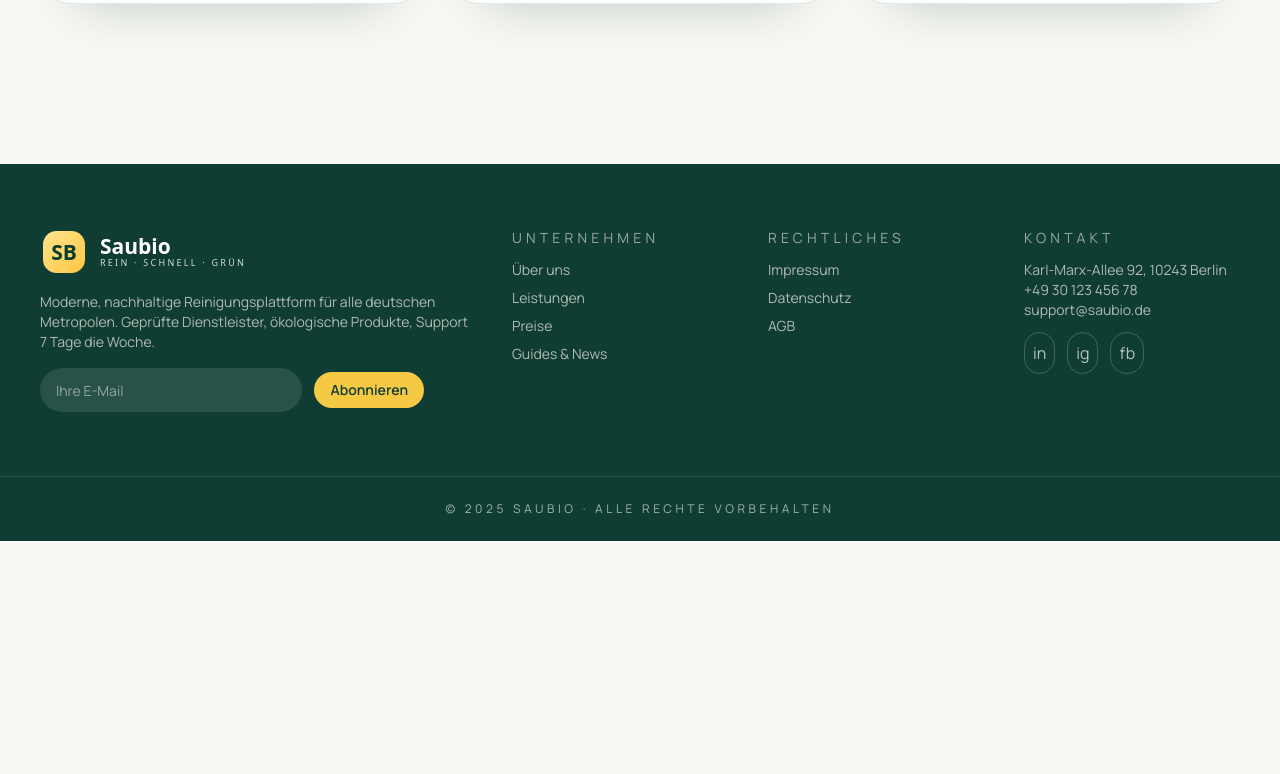
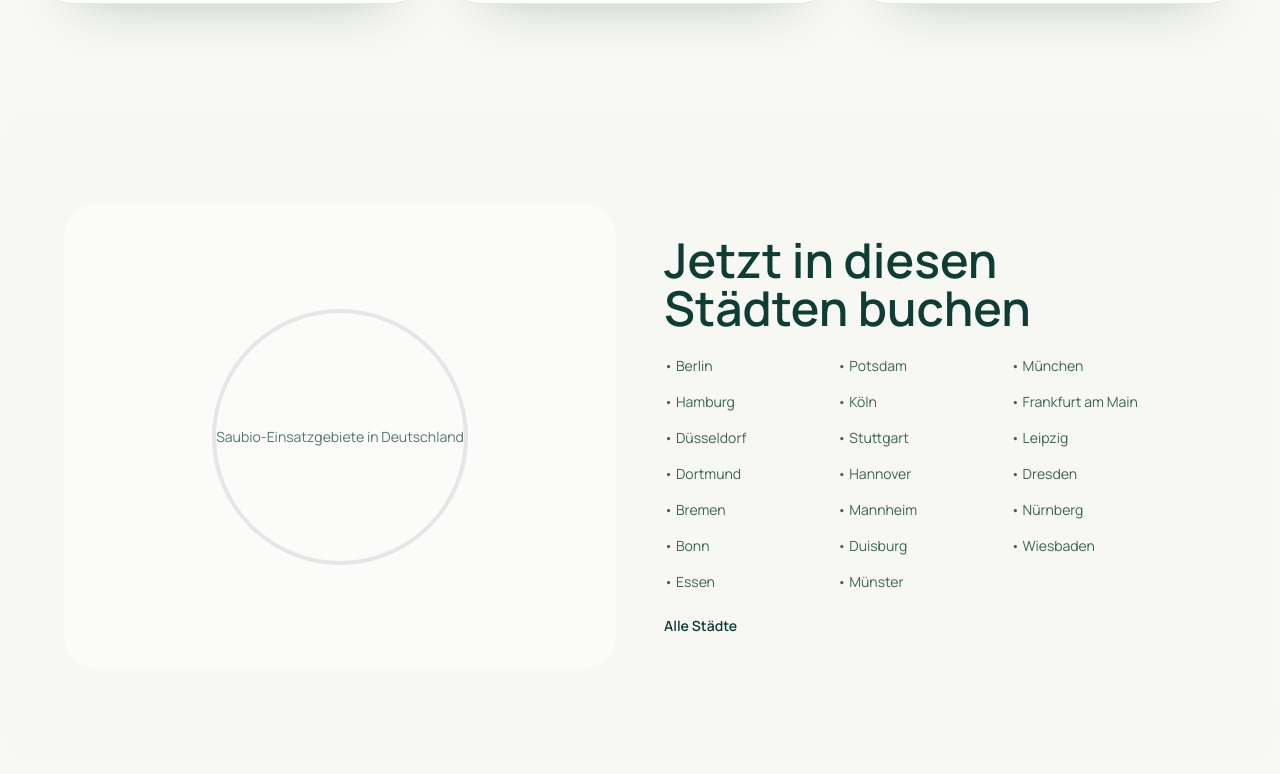
Before and after one commit to princeblack/saubio-frontend, a Next.js app: page / in a window 1280 px wide. Shown: the part 4886-5660 px from the top of the page. Before the commit the page ends 5427 px from the top, so only its background shows below. Built offline with nearby package versions, Linux system fonts and the light colour scheme; what world-countries would draw is missing.

Commit message:
feat: add cities section

```diff
--- a/libs/config/src/locales/de/translation.json
+++ b/libs/config/src/locales/de/translation.json
@@ -17,6 +17,33 @@
       "admin": "Admin-Console",
       "employee": "Operations-Konsole"
     }
+  },
+  "cities": {
+    "title": "Jetzt in diesen Städten buchen",
+    "list": [
+      "Berlin",
+      "Potsdam",
+      "München",
+      "Hamburg",
+      "Köln",
+      "Frankfurt am Main",
+      "Düsseldorf",
+      "Stuttgart",
+      "Leipzig",
+      "Dortmund",
+      "Hannover",
+      "Dresden",
+      "Bremen",
+      "Mannheim",
+      "Nürnberg",
+      "Bonn",
+      "Duisburg",
+      "Wiesbaden",
+      "Essen",
+      "Münster"
+    ],
+    "mapText": "Saubio-Einsatzgebiete in Deutschland",
+    "link": "Alle Städte"
   },
   "benefits": {
     "heading": "Saubio",
--- a/libs/config/src/locales/en/translation.json
+++ b/libs/config/src/locales/en/translation.json
@@ -17,6 +17,33 @@
       "admin": "Admin console",
       "employee": "Operations console"
     }
+  },
+  "cities": {
+    "title": "Book Saubio in these cities",
+    "list": [
+      "Berlin",
+      "Potsdam",
+      "Munich",
+      "Hamburg",
+      "Cologne",
+      "Frankfurt am Main",
+      "Düsseldorf",
+      "Stuttgart",
+      "Leipzig",
+      "Dortmund",
+      "Hanover",
+      "Dresden",
+      "Bremen",
+      "Mannheim",
+      "Nuremberg",
+      "Bonn",
+      "Duisburg",
+      "Wiesbaden",
+      "Essen",
+      "Münster"
+    ],
+    "mapText": "Saubio coverage map",
+    "link": "All cities"
   },
   "benefits": {
     "heading": "Saubio",
--- a/libs/config/src/locales/fr/translation.json
+++ b/libs/config/src/locales/fr/translation.json
@@ -17,6 +17,33 @@
       "admin": "Back-office admin",
       "employee": "Console opérations"
     }
+  },
+  "cities": {
+    "title": "Saubio est disponible dans ces villes",
+    "list": [
+      "Berlin",
+      "Potsdam",
+      "Munich",
+      "Hamburg",
+      "Köln",
+      "Frankfurt am Main",
+      "Düsseldorf",
+      "Stuttgart",
+      "Leipzig",
+      "Dortmund",
+      "Hannover",
+      "Dresden",
+      "Bremen",
+      "Mannheim",
+      "Nürnberg",
+      "Bonn",
+      "Duisburg",
+      "Wiesbaden",
+      "Essen",
+      "Münster"
+    ],
+    "mapText": "Carte des principales zones Saubio",
+    "link": "Voir toutes les villes"
   },
   "benefits": {
     "heading": "Saubio",
--- a/src/app/page.tsx
+++ b/src/app/page.tsx
@@ -1,6 +1,7 @@
 import {
   AboutSection,
   BenefitsSection,
+  CitiesSection,
   FinalCta,
   HeroSection,
   HowItWorks,
@@ -26,6 +27,7 @@ export default function HomePage() {
         <ServiceGrid />
         <MatchingModes />
         <Testimonials />
+        <CitiesSection />
         {/* <FinalCta /> */}
       </main>
       <SiteFooter />
--- /dev/null
+++ b/src/components/landing/CitiesSection.tsx
@@ -0,0 +1,34 @@
+'use client';
+
+import { SectionContainer, SectionTitle } from '@saubio/ui';
+import { useTranslation } from 'react-i18next';
+
+export function CitiesSection() {
+  const { t } = useTranslation();
+  const cities = t('cities.list', { returnObjects: true }) as string[];
+
+  return (
+    <SectionContainer as="section" padding="spacious" className="rounded-5xl bg-saubio-mist/50 lg:flex" id="cities">
+      <div className="flex-1 rounded-4xl bg-white/60 p-6 text-saubio-forest hidden lg:flex items-center justify-center">
+        <div className="h-64 w-64 rounded-full border-4 border-saubio-forest/10 flex items-center justify-center">
+          <div className="space-y-6 text-center text-sm text-saubio-forest/70">
+            <p>{t('cities.mapText')}</p>
+          </div>
+        </div>
+      </div>
+      <div className="flex-1 px-0 py-8 lg:px-12">
+        <SectionTitle align="left" className="text-saubio-forest">
+          {t('cities.title')}
+        </SectionTitle>
+        <div className="mt-6 grid gap-4 text-sm text-saubio-forest/80 sm:grid-cols-2 lg:grid-cols-3">
+          {cities.map((city) => (
+            <span key={city}>• {city}</span>
+          ))}
+        </div>
+        <a href="#" className="mt-6 inline-flex text-sm font-semibold text-saubio-forest">
+          {t('cities.link')}
+        </a>
+      </div>
+    </SectionContainer>
+  );
+}
--- a/src/components/landing/index.ts
+++ b/src/components/landing/index.ts
@@ -1,5 +1,6 @@
 export { AboutSection } from './AboutSection';
 export { BenefitsSection } from './BenefitsSection';
+export { CitiesSection } from './CitiesSection';
 export { ConfiguratorPreview } from './ConfiguratorPreview';
 export { EcoHighlight } from './EcoHighlight';
 export { FinalCta } from './FinalCta';
```
